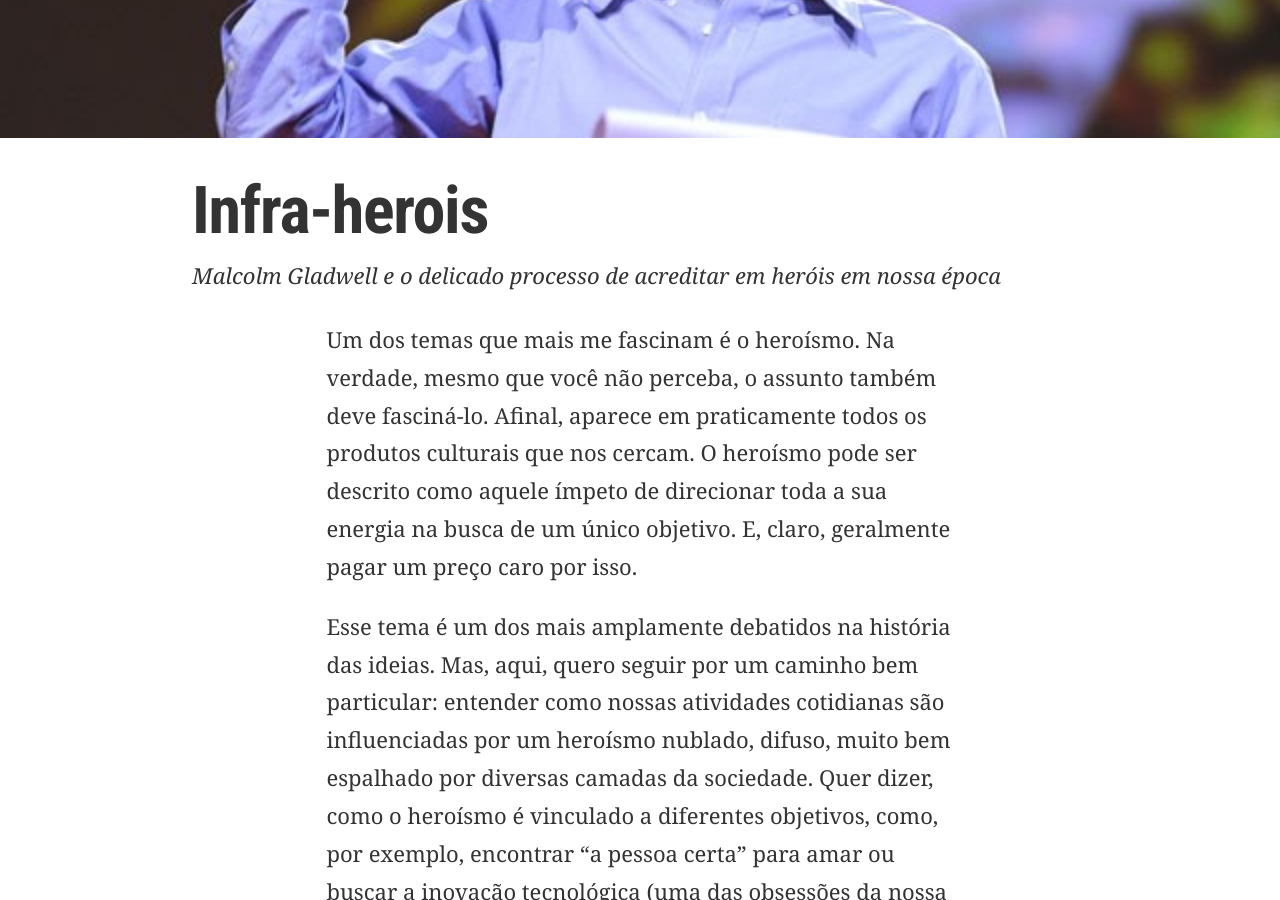
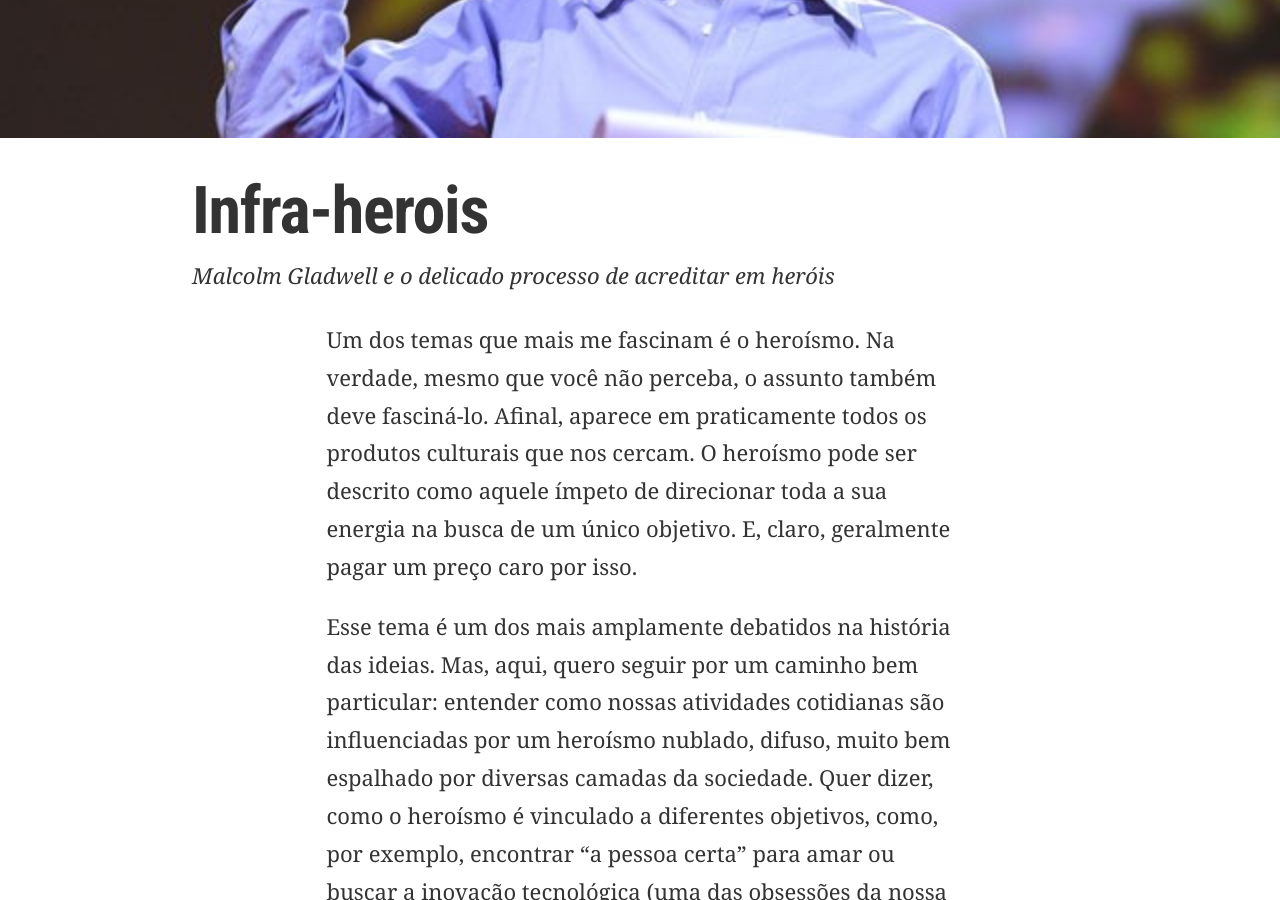
Before and after one commit to eduf/eduf.github.com, a Jekyll site: the page built from _posts/2013-07-08-infra-herois.md, in a window 1280 px wide and 900 px high, scrolled down 352 px. Built offline with Jekyll 4.4.1, drawn with Linux system fonts in a browser that asks for light colours; nearby versions of some CDN libraries; comment, search, counter and statistics services are not loaded.

Commit message:
Mais uma

```diff
--- a/_posts/2013-07-08-infra-herois.md
+++ b/_posts/2013-07-08-infra-herois.md
@@ -1,7 +1,7 @@
 ---
 date: 2013-07-08
 title: "Infra-herois"
-excerpt: "Malcolm Gladwell e o delicado processo de acreditar em heróis em nossa época"
+excerpt: "Malcolm Gladwell e o delicado processo de acreditar em heróis"
 layout: post
 category:
 - comportamento
```
